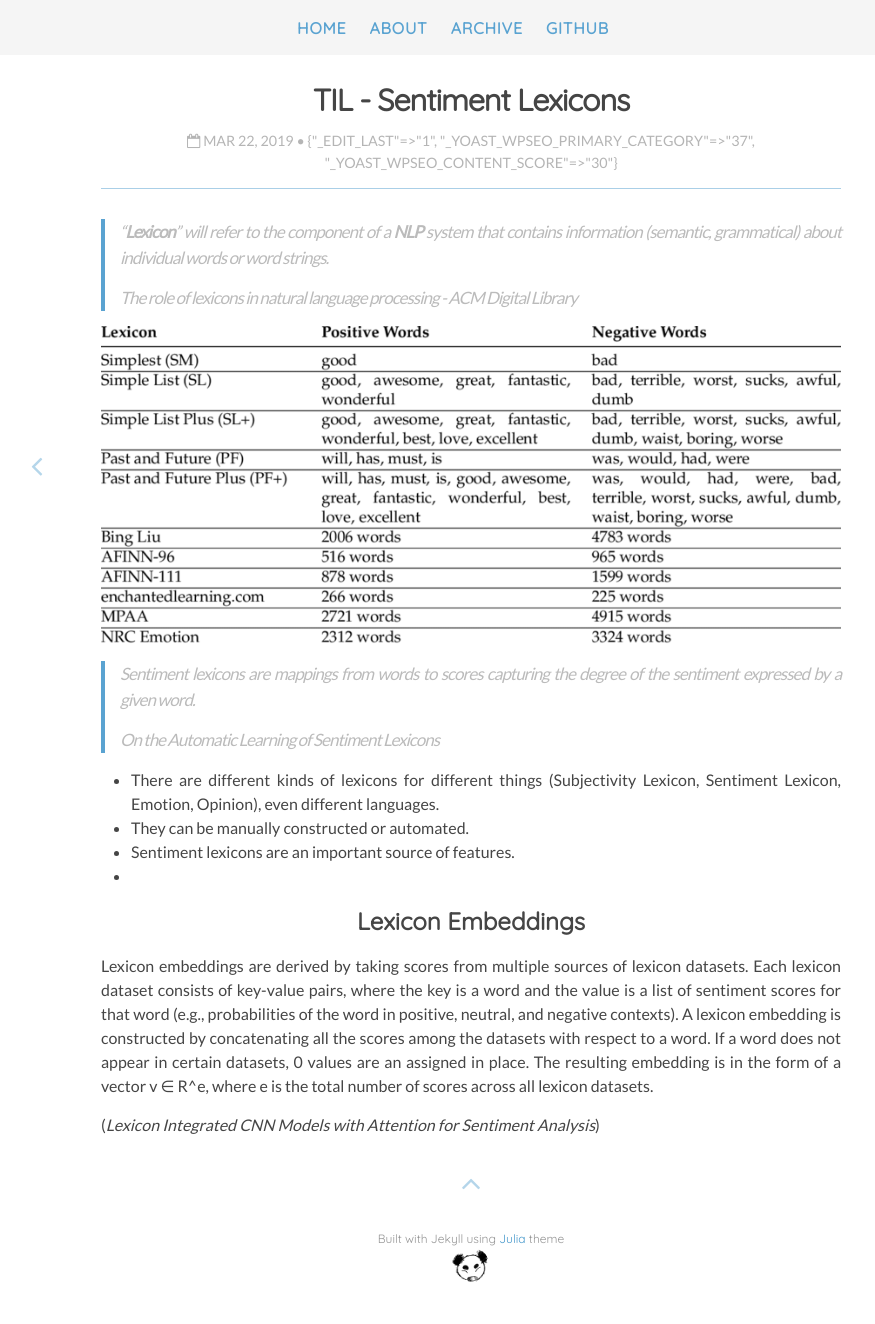
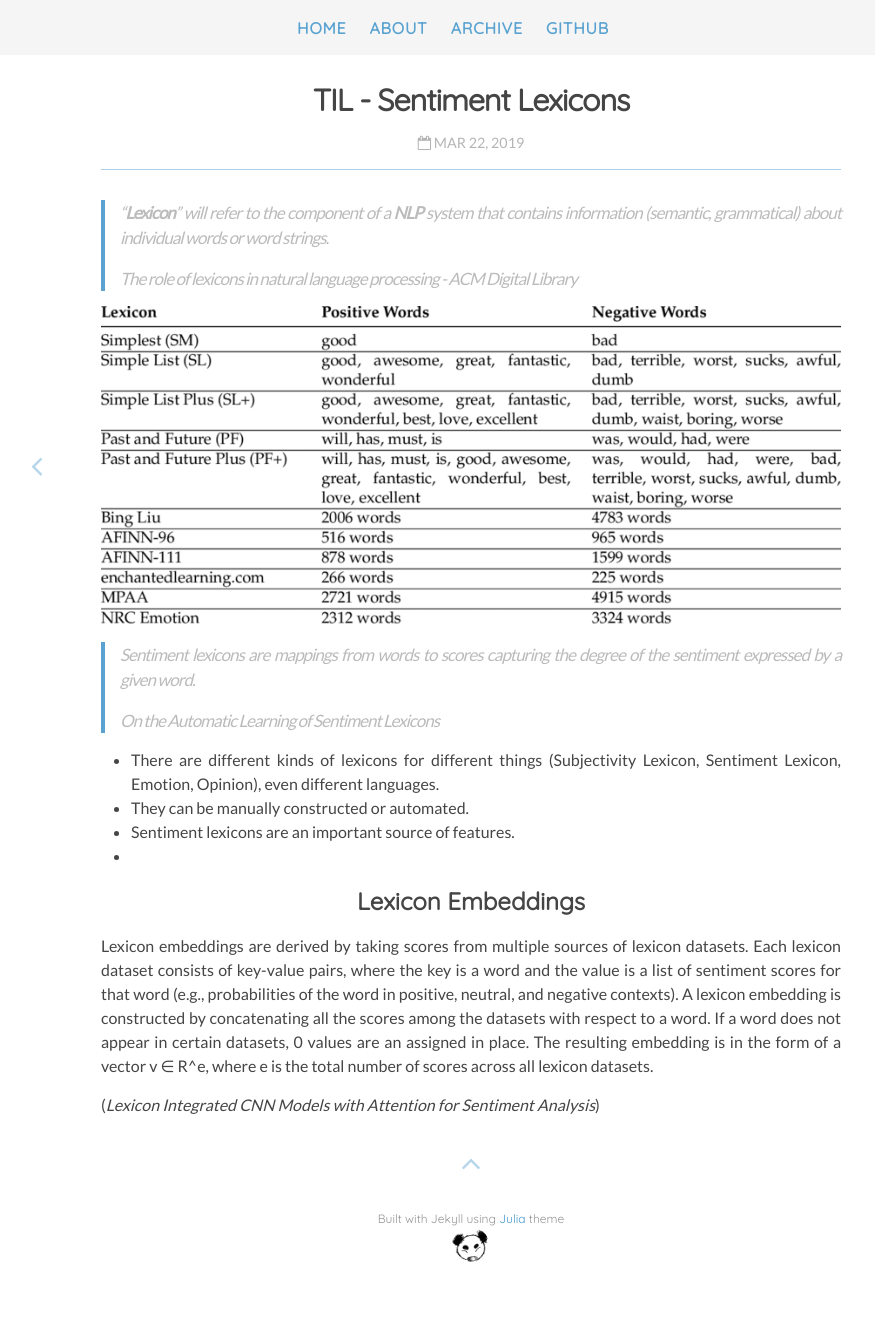
Before and after one commit to Algogator/Algogator.github.io, a Jekyll site: the page built from _posts/2019-03-21-til-sentiment-lexicons.html, in a window 1280 px wide. Shown: the whole page, without its empty margins (169-1044 px from the left). Built offline with Jekyll 4.4.1, drawn with Linux system fonts in a browser that asks for light colours; nearby versions of some CDN libraries.

Commit message:
Update 2019-03-21-til-sentiment-lexicons.html

```diff
--- a/_posts/2019-03-21-til-sentiment-lexicons.html
+++ b/_posts/2019-03-21-til-sentiment-lexicons.html
@@ -10,10 +10,6 @@ status: publish
 categories:
 - ML
 tags: []
-meta:
-  _edit_last: '1'
-  _yoast_wpseo_primary_category: '37'
-  _yoast_wpseo_content_score: '30'
 permalink: "/til-sentiment-lexicons/"
 ---
 <p><!-- wp:quote --></p>
```
